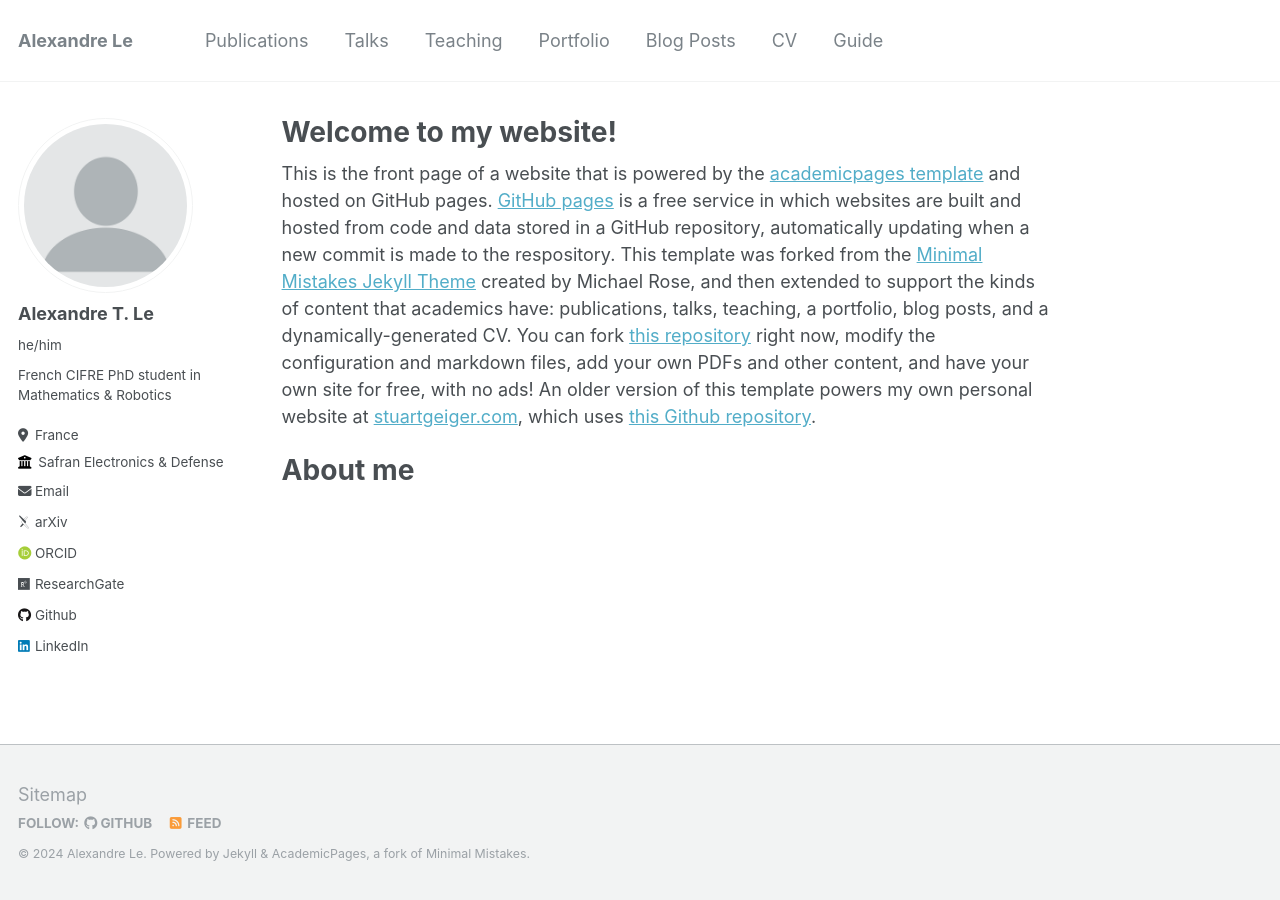
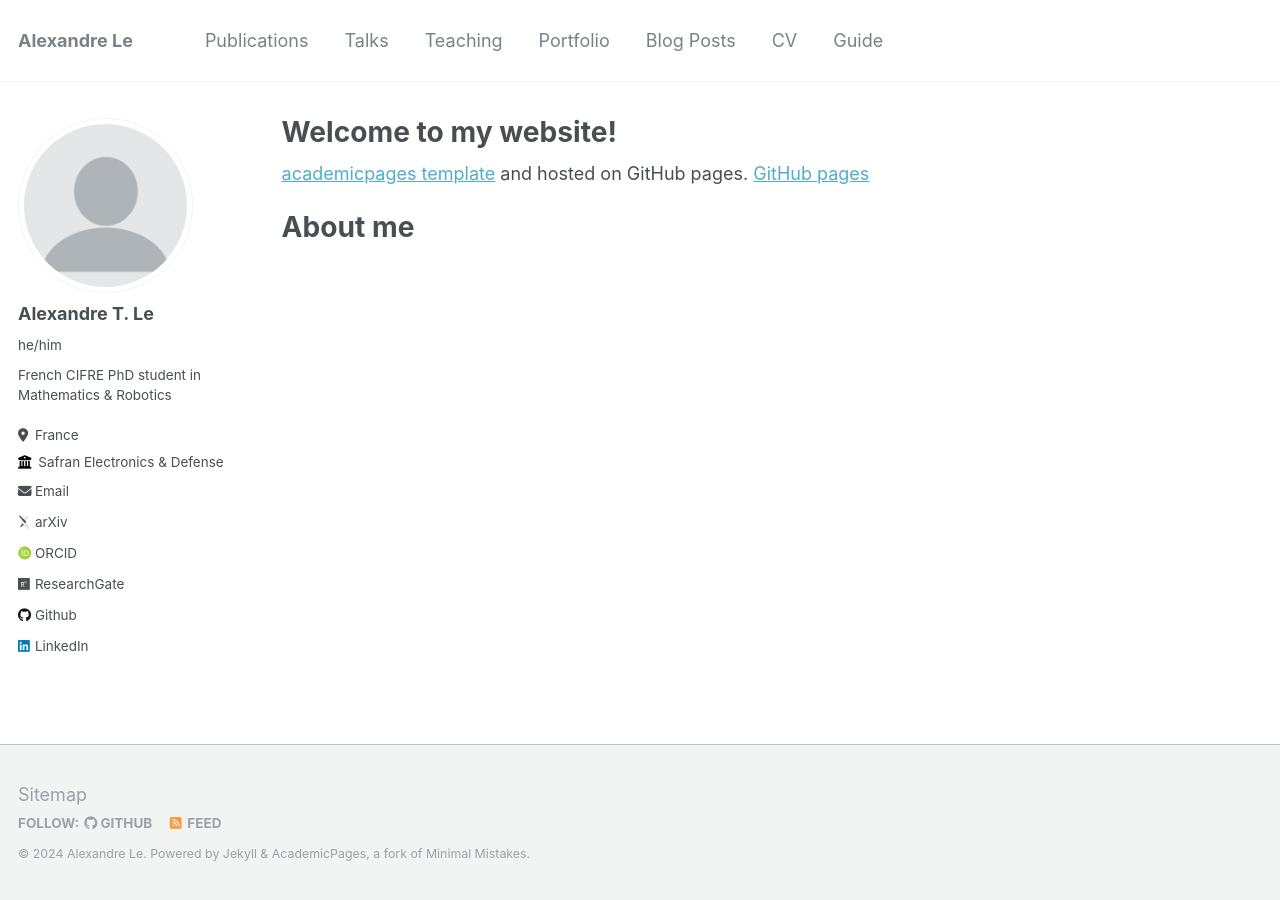
Before and after one commit to alexandre-tle/alexandre-tle.github.io, a Jekyll site: the page built from _pages/about.md, in a window 1280 px wide. Built offline with Jekyll 4.4.1, drawn with Linux system fonts in a browser that asks for light colours; some web fonts are replaced.

Commit message:
Update about.md

```diff
--- a/_pages/about.md
+++ b/_pages/about.md
@@ -7,7 +7,7 @@ redirect_from:
   - /about.html
 ---
 
-This is the front page of a website that is powered by the [academicpages template](https://github.com/academicpages/academicpages.github.io) and hosted on GitHub pages. [GitHub pages](https://pages.github.com) is a free service in which websites are built and hosted from code and data stored in a GitHub repository, automatically updating when a new commit is made to the respository. This template was forked from the [Minimal Mistakes Jekyll Theme](https://mmistakes.github.io/minimal-mistakes/) created by Michael Rose, and then extended to support the kinds of content that academics have: publications, talks, teaching, a portfolio, blog posts, and a dynamically-generated CV. You can fork [this repository](https://github.com/academicpages/academicpages.github.io) right now, modify the configuration and markdown files, add your own PDFs and other content, and have your own site for free, with no ads! An older version of this template powers my own personal website at [stuartgeiger.com](http://stuartgeiger.com), which uses [this Github repository](https://github.com/staeiou/staeiou.github.io).
+[academicpages template](https://github.com/academicpages/academicpages.github.io) and hosted on GitHub pages. [GitHub pages](https://pages.github.com)
 
 About me
 ======
```
